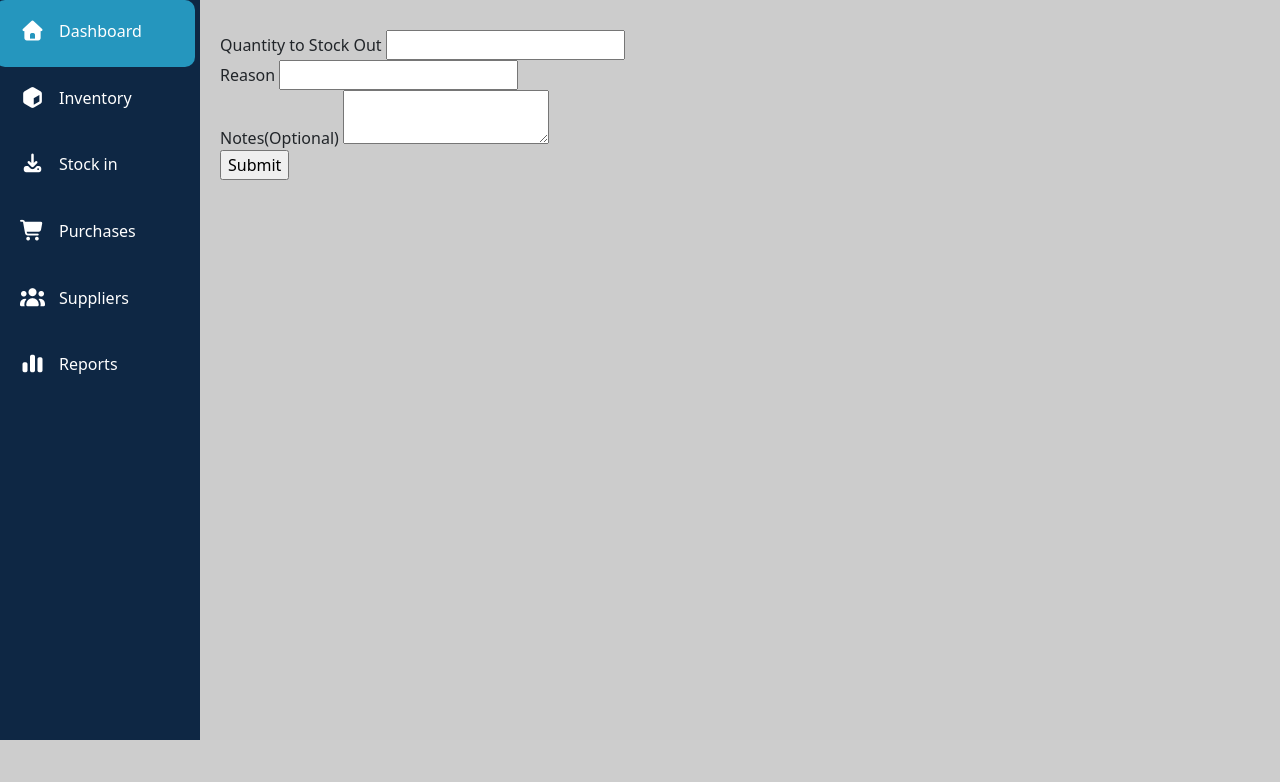
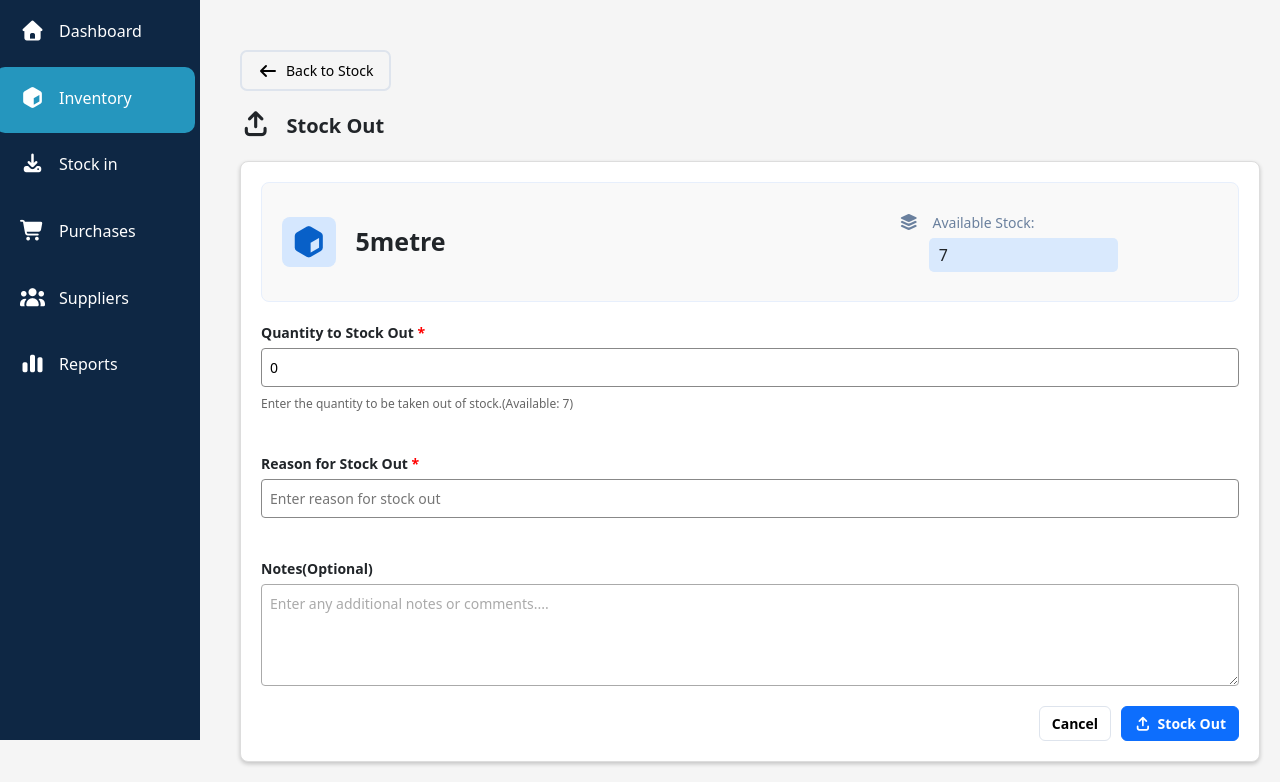
Before and after one commit to MASAWE123/kinyathena-inventory-system, a Django app: page /stock/2 in a window 1280 px wide. Shown: the part 60-842 px from the top of the page. Before the commit the page ends 800 px from the top, so only its background shows below. Run offline with Django 4.2, Linux system fonts and the light colour scheme; data comes from the database, SQL or seed files in the repository.

Commit message:
add stockOut template

```diff
--- a/main/templates/main/navbar.html
+++ b/main/templates/main/navbar.html
@@ -107,7 +107,7 @@ a{
 <input type="radio" id="dashboard" name="radio"
 {% if request.resolver_match.url_name == 'home' %}checked {% endif %}>
  <input type="radio"  name="radio" id="inventory"
- {% if request.resolver_match.url_name == 'stock' %}checked {% endif %}>
+ {% if request.resolver_match.url_name == 'stock' or request.resolver_match.url_name == 'stockout' %}checked {% endif %}>
  <input type="radio" name="radio" id="stockin">
  <input type="radio" name="radio" id="purchases">
  <input type="radio" name="radio" id="suppliers">
--- /dev/null
+++ b/main/templates/main/stock_Out.html
@@ -0,0 +1,236 @@
+{% extends 'main/base.html' %}
+{% block content %}
+  <style>
+    body {
+        background-color: rgb(245, 245, 245);
+    }
+    a {
+      text-decoration: none;
+    }
+    .backButton {
+      display: inline-flex;
+      align-items: center;
+      gap: 8px;
+      width: auto;
+      height: auto;
+      padding: 8px 16px;
+      margin: 20px;
+      background-color: rgb(245, 245, 245);
+      color:black  ;
+      border: 2px solid rgb(222, 228, 237);
+      border-radius: 7px;
+      cursor: pointer;
+      font-size: 14px;
+    }
+
+    .backButton i {
+      font-size: 16px;
+    }
+    .stockOut{
+        font-size: 20px;
+        font-weight: bold;
+        margin-left: 20px;
+    }
+    .stockOut i{
+       font-size: 25px;
+       margin-right: 10px;
+    }
+
+    .mainArea {
+      margin: 20px;
+      padding: 20px;
+      background-color: #fff;
+      border: 1px solid #ddd;
+      border-radius: 8px;
+      box-shadow: 0 2px 4px rgba(0, 0, 0, 0.2);
+    }
+    .mainArea .info {
+      display: flex;
+      align-items: center;
+      justify-content: space-between;
+      gap: 16px;
+      padding: 16px 20px;
+      border: 1px solid rgb(231, 239, 252);
+      border-radius: 8px;
+      min-height: 120px;
+      box-sizing: border-box;
+      background-color: #f9f9f9;
+    }
+    .mainArea .info .first_part {
+      display: flex;
+      align-items: center;
+      gap: 10px;
+    }
+    .mainArea .info .first_part .icon {
+      font-size: 30px;
+      margin-left: 0;
+      display: flex;
+      align-items: center;
+      justify-content: center;
+      background-color: rgb(213, 231, 254);
+      color: rgb(8, 96, 200);
+      border-radius:8px;
+    }
+    .info .first_part .icon i {
+        color: rgb(8, 96, 200);
+        font-size: 30px;
+        margin: 10px 8px;
+
+    }
+     .info .first_part .item_Name {
+      font-size: 25px;
+      font-weight: bold;
+      margin-left: 10px;
+    }
+    .info .second_part {
+      margin-top: 0;
+      /* text-align: right; */
+      margin-right:100px;
+    }
+    .info .second_part .available_Stock {
+        font-size: 14px;
+        margin-right: 0;
+        color: rgb(106, 128, 158)
+    }
+    .info .second_part .available_Stock i {
+        margin-right: 10px;
+        font-size: 16px;
+    }
+    .info .second_part .number {
+         /* display: inline-block; */
+         margin-left: 30px;
+         margin-top: 5px;
+
+         background-color:rgb(217, 233, 253);
+         padding: 5px 170px 5px 10px;
+         border-radius: 5px;
+    }
+    .reason{
+        margin-top: 40px;
+    }
+    .reason,
+    .quantity {
+      display: flex;
+      flex-direction: column;
+      margin-top: 20px;
+      margin-bottom: 40px;
+    }
+    .reason label,
+    .quantity label {
+      font-size: 14px;
+      margin-bottom: 5px;
+      font-weight: bold;
+    }
+    .reason label span,
+    .quantity label span {
+      color: red;
+    }
+    .reason input,
+    .quantity input {
+      width: 100%;
+      box-sizing: border-box;
+      padding: 8px;
+      font-size: 14px;
+      border:1px solid #888;
+      outline: none;
+      border-radius: 4px;
+    }
+    .quantity .more_info {
+      font-size: 12px;
+      color: #666;
+      margin-top: 8px;
+    }
+    .note {
+      display: flex;
+      flex-direction: column;
+      margin-top: 20px;
+    }
+    .note label {
+      font-size: 14px;
+      margin-bottom: 5px;
+      font-weight: bold;
+    }
+   .note textarea {
+      width: 100%;
+      box-sizing: border-box;
+      padding: 8px;
+      font-size: 14px;
+      border:1px solid #aaa;
+      outline: none;
+      border-radius: 4px;
+      resize: vertical;
+    }
+    .note textarea::placeholder {
+      color: #aaa;
+    }
+    .submit {
+      display: flex;
+      justify-content: flex-end;
+      gap: 10px;
+      margin-top: 20px;
+    }
+    .submit button:last-child {
+      display: flex;
+      align-items: center;
+      gap: 6px;
+      font-size: 14px;
+      font-weight: bold;
+    }
+    .submit a{
+        width: auto;
+        height: auto;
+        color:black;
+        font-size: 14px;
+        font-weight: bold;
+        border: 1px solid rgb(222, 228, 237);
+    }
+
+
+  </style>
+
+<a class="backButton btn btn-outline-primary" href="{% url 'stock' %}">
+    <i class="fa-solid fa-arrow-left"></i> Back to Stock
+</a>
+ <div class="stockOut">
+    <i class="fa-solid fa-arrow-up-from-bracket"></i> Stock Out
+ </div>
+
+<div class="mainArea">
+
+    <div class="info">
+        <div class="first_part">
+            <div class="icon"><i class="fa-solid fa-cube"></i></div> <span class="item_Name">5metre</span>
+        </div>
+        <div class="second_part">
+            <div class="available_Stock">
+                <i class="fa-solid fa-layer-group"></i> Available Stock:
+            </div>
+            <div class="number">7</div>
+        </div>
+    </div>
+
+    <div class="quantity">
+        <label for="quantity">Quantity to Stock Out <span>*</span></label>
+        <input type="number" id="quantity" name="quantity" value="0" min="1" max="7">
+        <div class="more_info">Enter the quantity to be taken out of stock.(Available: 7)</div>
+    </div>
+
+      <div class="reason">
+        <label for="reason">Reason for Stock Out <span>*</span></label>
+        <input type="text" id="reason" name="reason" placeholder="Enter reason for stock out">
+      </div>
+
+     <div class="note">
+       <label for="note">Notes(Optional) </label>
+       <textarea id="note" name="note" rows="4" placeholder="Enter any additional notes or comments...."></textarea>
+      </div>
+
+      <div class="submit">
+        <a href="{% url 'stock' %}" class="btn btn-outline-primary">Cancel</a>
+        <button type="submit" class="btn btn-primary">
+            <span><i class="fa-solid fa-arrow-up-from-bracket"></i></span>Stock Out
+        </button>
+
+</div>
+</div>
+{% endblock %}
--- a/main/views.py
+++ b/main/views.py
@@ -233,4 +233,4 @@ def stockOut(request,stockid):
       return redirect('stock')
 
 
-  return render(request,'main/stockout.html')
+  return render(request,'main/stock_Out.html')
```
Also changed, not shown: main/templates/main/inventory.html (+14 -6 lines).
